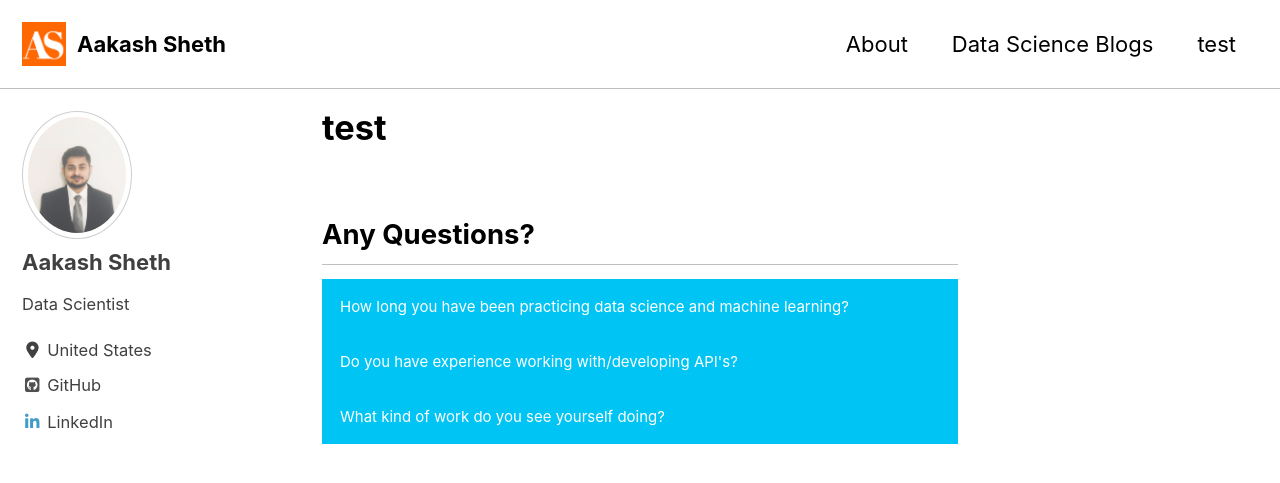
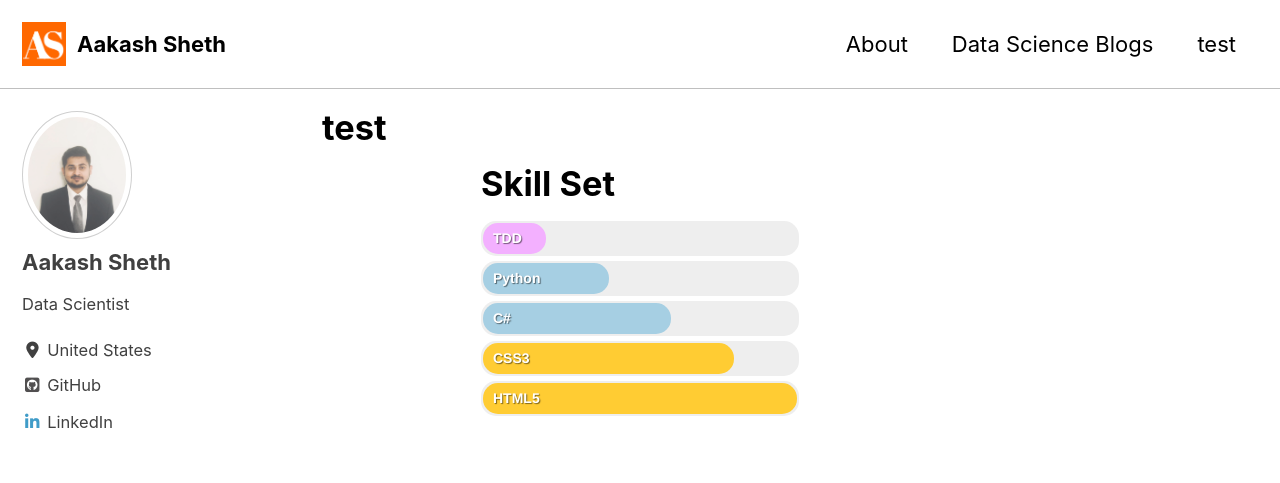
Before and after one commit to aakash-sheth/aakash-sheth.github.io, a Jekyll site: the page built from test.html, in a window 1280 px wide and 900 px high. Shown: the top 483 px of the window. Built offline with Jekyll 4.4.1, drawn with Linux system fonts in a browser that asks for light colours; cached includes are drawn as plain includes; nearby versions of some CDN libraries.

```diff
--- a/test.html
+++ b/test.html
@@ -3,70 +3,89 @@ permalink: /test/
 title: "test"
 ---
 <html>
-<head>
-<meta name="viewport" content="width=device-width, initial-scale=1">
 <style>
-.collapsible {
-  background-color: #00c4f3;
-  color: white;
-  cursor: pointer;
-  padding: 18px;
-  width: 100%;
-  border: none;
-  text-align: left;
-  outline: none;
-  font-size: 15px;
-}
+        body{
+            font-family: Helvetica, Arial, sans-serif;
+          }
+          .container{
+            width: 50%;
+            margin: 0 auto;
+          }
+          @keyframes load{
+            from {
+              width: 0%
+            }
+          }
+          @-webkit-keyframes load{
+            from {
+              width: 0%
+            }
+          }
+          @-moz-keyframes load{
+            from {
+              width: 0%
+            }
+          }
+          @-o-keyframes load{
+            from {
+              width: 0%
+            }
+          }
 
-.active, .collapsible:hover {
-  background-color: #555;
-}
+          .bar{
+            background-color: #EEE;
+            padding: 2px;
+            border-radius: 15px;
+            margin-bottom: 5px;
+            font-size: 14px;
+            color: #FFF;
+            font-weight: bold;
+            text-shadow: 1px 1px 1px rgba(0,0,0,0.5);
+          }
+          .bar::before{
+            content:  attr(data-skill);
+            background-color: #f3b0ff;
+            display: inline-block;
+            padding: 5px 0 5px 10px;
+            border-radius: inherit;
+            animation: load 2s 0s;
+            -webkit-animation: load 2s 0s;
+            -moz-animation: load 2s 0s;
+            -o-animation: load 2s 0s;
+          }
 
-.content {
-  padding: 0 18px;
-  display: none;
-  overflow: hidden;
-  background-color: #f1f1f1;
-}
+          .bar.front::before{
+            background-color: #ffcc33;
+          }
+          .bar.back::before{
+            background-color: #a6cfe3;
+          }
+
+          .bar.learning::before{
+            width: calc(20% - 10px);
+          }
+          .bar.basic::before{
+            width: calc(40% - 10px);
+          }
+          .bar.intermediate::before{
+            width: calc(60% - 10px);
+          }
+          .bar.advanced::before{
+            width: calc(80% - 10px);
+          }
+          .bar.expert::before{
+            width: calc(100% - 10px);
+          }
+
 </style>
-</head>
-<body>
 
-<h2>Any Questions?</h2>
+<div class="container">
+        <h1>Skill Set</h1>
+        <div class="bar learning" data-skill="TDD"></div>
+        <div class="bar back basic" data-skill="Python"></div>
+        <div class="bar back intermediate" data-skill="C#"></div>
+        <div class="bar front advanced" data-skill="CSS3"></div>
+        <div class="bar front expert" data-skill="HTML5"></div>
 
-
-<button type="button" class="collapsible">How long you have been practicing data science and machine learning?</button>
-<div class="content">
-  <p>I discovered data science and machine learning at the beginning of my masters around september 2017 in University of south florida. Since then, I have immersed myself in data science communities on Medium and across the web.
-        I have rich experience in building machine learning solutions. I have built models in multi-calss text classification, financial transaction prediction, stock market prediction, and clustring algorithms .
-        I also have research experince working with Genrative adversarial network models for medical image super resolution. </p>
-</div>
-<button type="button" class="collapsible">Do you have experience working with/developing API's? </button>
-<div class="content">
-  <p>I have worked on several api applications in my current job as well as during my freelance work. You can find code for few my api development projects in my github repo. </p>
-</div>
-<button type="button" class="collapsible">What kind of work do you see yourself doing?</button>
-<div class="content">
-  <p>I am interested in building modular machine learning applications that can communicate with existing production systems.
-     I describe my perfect future position to be a mix of data science, machine learning engineering. Essentially a machine learning specialist with the skills to deploy a model to production.</p>
-</div>
-
-<script>
-var coll = document.getElementsByClassName("collapsible");
-var i;
-
-for (i = 0; i < coll.length; i++) {
-  coll[i].addEventListener("click", function() {
-    this.classList.toggle("active");
-    var content = this.nextElementSibling;
-    if (content.style.display === "block") {
-      content.style.display = "none";
-    } else {
-      content.style.display = "block";
-    }
-  });
-}
-</script>
-
-</body>
+      </div>
 </html>
```
